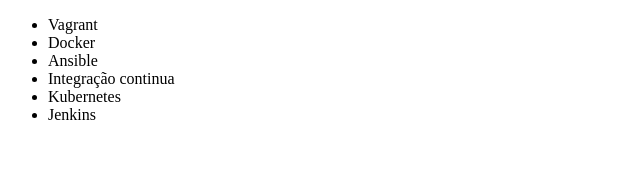
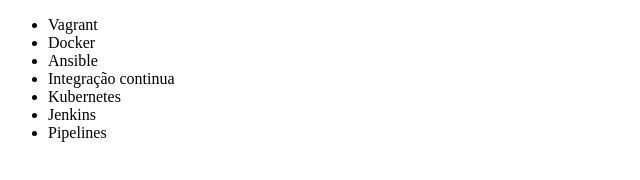
Before and after one commit to LuizEduu/git-course-alura, a plain HTML site: page index.html in a window 1280 px wide. Shown: the full height of the page, 0-640 px from the left. Drawn offline with Linux system fonts and the light colour scheme.

Commit message:
feat: add Pipelines to courses list

```diff
--- a/index.html
+++ b/index.html
@@ -15,6 +15,7 @@
     <li>Integração continua</li>
     <li>Kubernetes</li>
     <li>Jenkins</li>
+    <li>Pipelines</li>
   </ul>
 
 </body>
```
